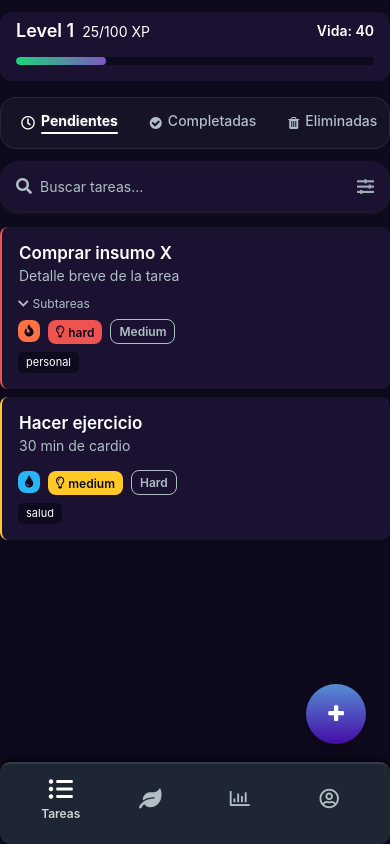
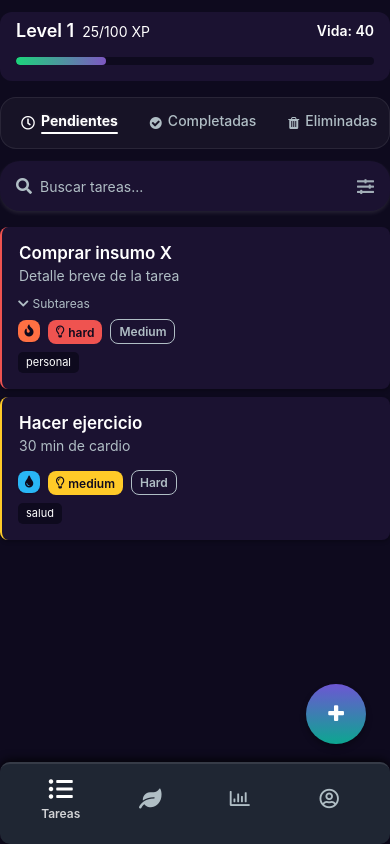
Before and after one commit to codesebastianvega/mana-bloom-app, a React Native app: screen / in a window 390 px wide. Built offline with nearby package versions, Linux system fonts and the light colour scheme.

Commit message:
Update AddTaskButton.js

```diff
--- a/src/components/AddTaskButton/AddTaskButton.js
+++ b/src/components/AddTaskButton/AddTaskButton.js
@@ -18,7 +18,7 @@ export default function AddTaskButton({ onPress }) {
     >
       {" "}
       <LinearGradient
-        colors={["#568ed3ff", "#450ca7ff"]} // Nueva paleta de colores para el degradado
+        colors={["#6d56d3ff", "#0ca790ff"]} // Nueva paleta de colores para el degradado
         style={styles.gradient}
       >
         <FontAwesome name="plus" size={20} color={Colors.text} />{" "}
```
